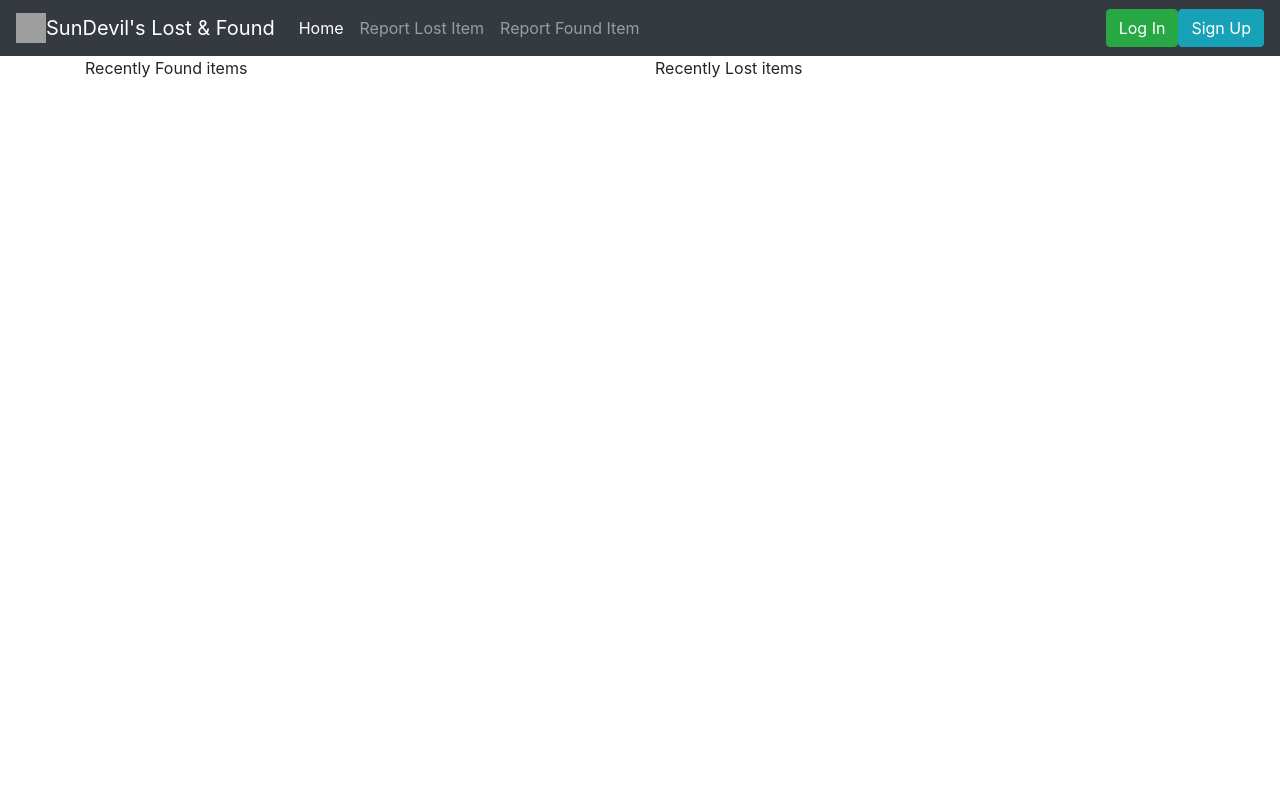
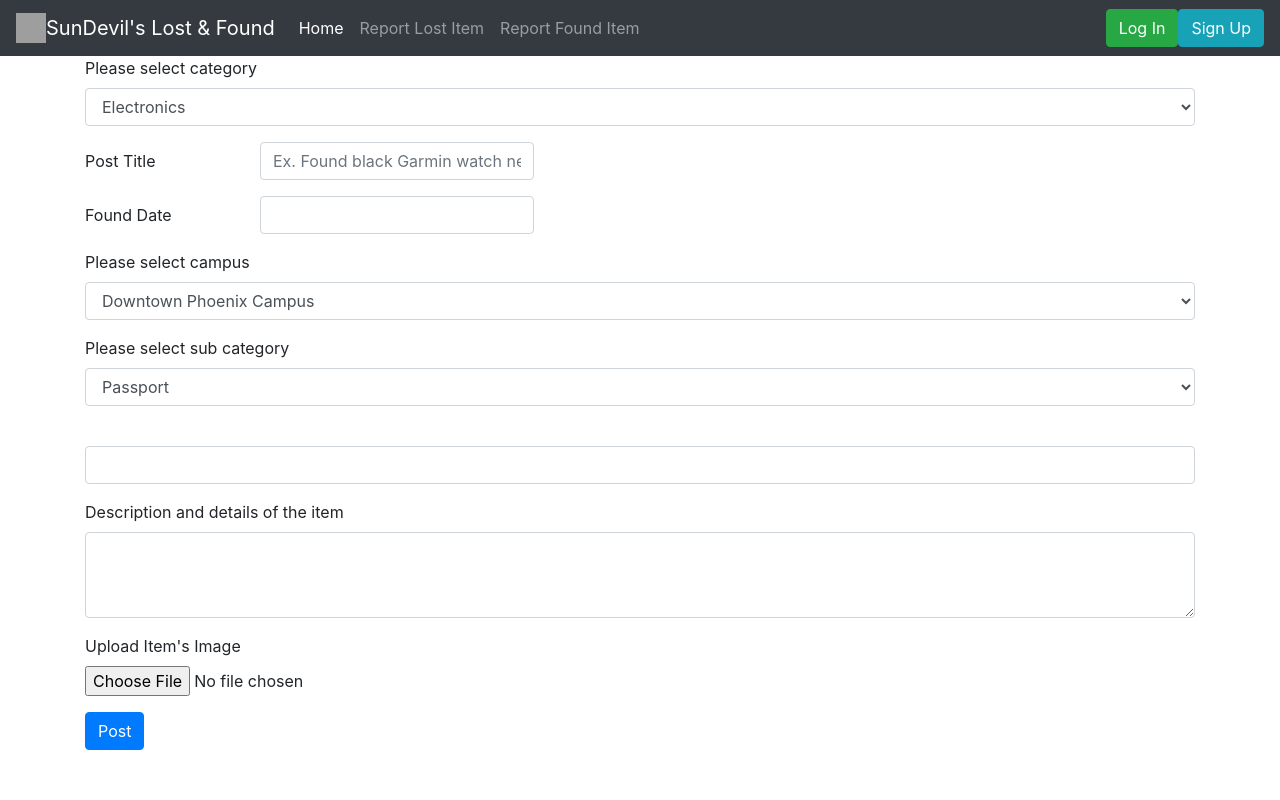
Before and after one commit to pkbaharani/cloud-computing-project-2, a Django app: template cc2/templates/post_form.html in a window 1280 px wide. Run offline with Django 3.2, Linux system fonts and the light colour scheme; the template is opened without the code that fills it, so the values that code supplies are empty; some libraries are stand-ins or nearby versions; grey boxes are pictures that could not be loaded.

Commit message:
More Forms Updated

```diff
--- a/cc2/cc2/settings.py
+++ b/cc2/cc2/settings.py
@@ -103,6 +103,12 @@ else:
             'PASSWORD': 'admin',
         }
     }
+    # DATABASES = {
+    # 'default': {
+    #     'ENGINE': 'django.db.backends.sqlite3',
+    #     'NAME': os.path.join(BASE_DIR, 'db.sqlite3'),
+    #     }
+    # }
 # [END db_setup]
 
 
--- a/cc2/templates/base.html
+++ b/cc2/templates/base.html
@@ -33,23 +33,9 @@
     </nav>
 
     <div class="container">
-      <div class="row">
-        <div class="col">
-          Recently Found items
-        </div>
-        <div class="col">
-          Recently Lost items
-        </div>
-      </div>
 
-      <div class="row">
-        <form>
-          <div class="form-group row">
-            <label></label>
-
-          </div>
-        </form>
-      </div>
+      {%block content%}
+      {%endblock%}
 
     </div>
 
--- a/cc2/templates/post_form.html
+++ b/cc2/templates/post_form.html
@@ -8,10 +8,9 @@ $(document).ready(function(){
         $(this).find("option:selected").each(function(){
             var optionValue = $(this).attr("value");
             if(optionValue){
-                $(".box").not("." + optionValue).hide();
-                $("." + optionValue).show();
+                $("#fourdigit").show();
             } else{
-                $(".box").hide();
+                $("#fourdigit").hide();
             }
         });
     }).change();
@@ -19,7 +18,7 @@ $(document).ready(function(){
 </script>
 {%endblock%}
 
-{%block postForm%}
+{%block content%}
 <form>
           <div class="form-group">
             <label for="categorySelect">Please select category</label>
@@ -71,9 +70,9 @@ $(document).ready(function(){
             </select>
           </div>
 
-          <div class="form-group" id="idNumber">
-            <label for="idNumber"></label>
-            <input class="form-control" type="text" name="idNumber">
+          <div class="form-group" id="fourdigit">
+            <label for="fourdigit"></label>
+            <input class="form-control" type="text" name="fourdigit">
           </div>
 
           <div class="form-group">
```
Also changed, not shown: cc2/templates/sigin.html (added, +17 -0 lines), cc2/templates/signup.html (added, +21 -0 lines).
